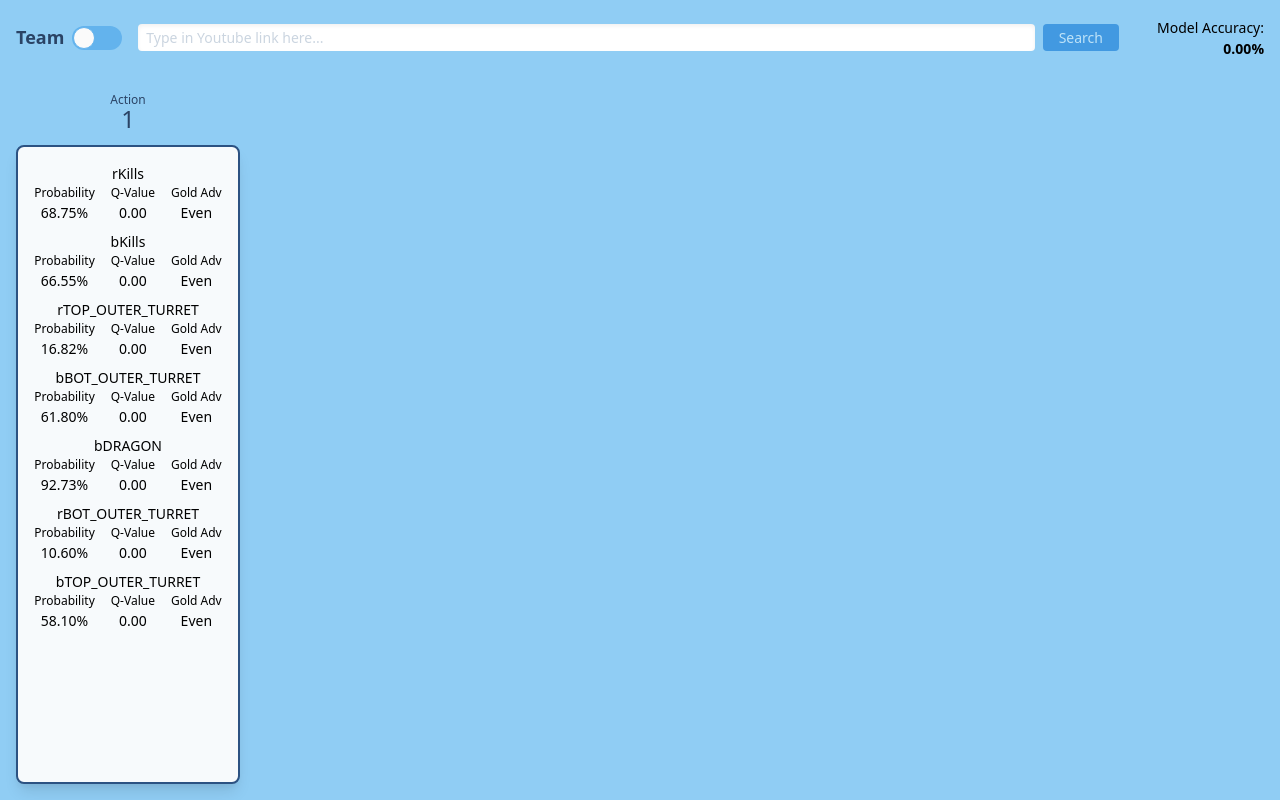
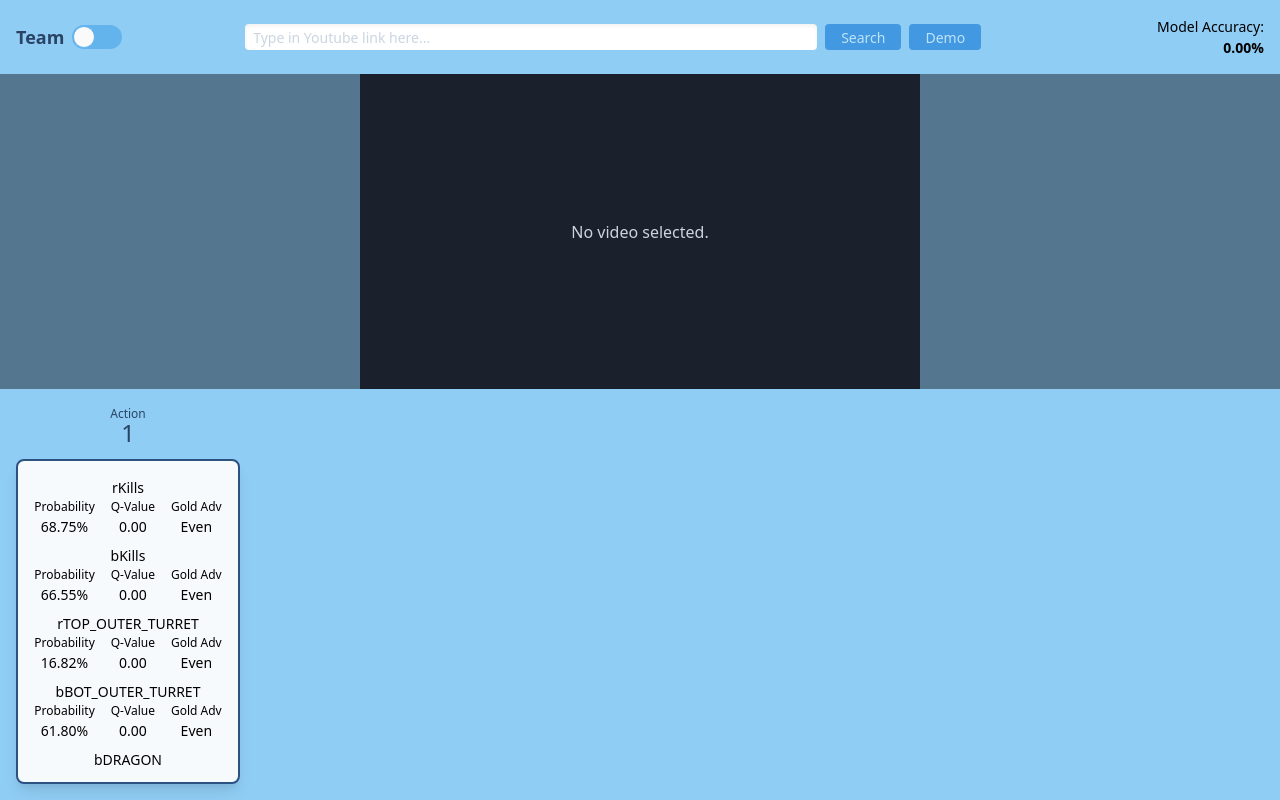
Before and after one commit to Devwulf/capstone-frontend, a React (Create React App) app: page / in a window 1280 px wide. Built offline with nearby package versions, Linux system fonts and the light colour scheme.

Commit message:
Added video player

```diff
--- a/src/components/Searchbar.tsx
+++ b/src/components/Searchbar.tsx
@@ -20,20 +20,27 @@ export default class Searchbar extends React.Component<SearchbarProps, Searchbar
     }
 
     render(): JSX.Element {
+        const demoLink = "https://youtu.be/kTewx3x6Dps";
+
         return (
             <TeamContext.Consumer>
                 {({ team }) => (
                     <SearchContext.Consumer>
                         {({ searchStr, setSearchStr, searchAction }) => (
-                            <div className="flex w-full px-4 py-2">
-                                <input className="w-full mr-2 rounded-default shadow-inner px-2 text-sm"
+                            <div className="flex w-full px-4 py-2 max-w-3xl">
+                                <input
+                                    className="w-full mr-2 rounded-default shadow-inner px-2 text-sm"
                                     placeholder="Type in Youtube link here..."
                                     value={searchStr}
                                     onChange={event => setSearchStr(event.target.value)}
                                     onSubmit={() => searchAction()} />
-                                <button className={`px-4 rounded-default text-sm ${team === Team.Blue ? "bg-blue-500 text-blue-200" : "bg-red-500 bg- text-red-200"}`}
+                                <button className={`px-4 mr-2 rounded-default text-sm ${team === Team.Blue ? "bg-blue-500 text-blue-200" : "bg-red-500 bg- text-red-200"}`}
                                     onClick={() => searchAction()}>
                                     Search
+                                </button>
+                                <button className={`px-4 rounded-default text-sm ${team === Team.Blue ? "bg-blue-500 text-blue-200" : "bg-red-500 bg- text-red-200"}`}
+                                    onClick={() => setSearchStr(demoLink)}>
+                                    Demo
                                 </button>
                             </div>
                         )}
--- /dev/null
+++ b/src/components/VideoPlayer.tsx
@@ -0,0 +1,82 @@
+import React from "react";
+import { SearchContext } from "../utils/Context";
+
+type VideoPlayerProps = {
+
+}
+
+type VideoPlayerState = {
+    embedId: string;
+    isIdValid: boolean;
+}
+
+export default class VideoPlayer extends React.Component<VideoPlayerProps, VideoPlayerState> {
+    static contextType = SearchContext;
+    private readonly WIDTH = 560;
+    private readonly HEIGHT = 315;
+    constructor(props: VideoPlayerProps) {
+        super(props);
+
+        this.state = {
+            embedId: "",
+            isIdValid: true
+        };
+
+        this.getEmbedId = this.getEmbedId.bind(this);
+    }
+
+    componentDidMount(): void {
+        this.context.addActionListener("videoPlayer", this.getEmbedId);
+    }
+
+    // Valid link formats:
+    // https://www.youtube.com/watch?v=JzeZZ3IV27Q
+    // https://youtu.be/JzeZZ3IV27Q
+    // JzeZZ3IV27Q
+    async getEmbedId(searchStr: string): Promise<void> {
+        const regex = /^(https:\/\/www.youtube.com\/watch\?v=[a-zA-Z0-9]{11})|(https:\/\/youtu.be\/[a-zA-Z0-9]{11})|([a-zA-Z0-9]{11})$/;
+        let embedId = "";
+
+        if (searchStr.match(regex))
+            embedId = searchStr.substring(searchStr.length - 11);
+
+        if (!embedId || embedId.length !== 11) {
+            this.setState({embedId: "", isIdValid: false});
+            return;
+        }
+
+        this.setState({embedId: embedId, isIdValid: true});
+    }
+
+    componentWillUnmount(): void {
+        this.context.removeActionListener("videoPlayer");
+    }
+
+    render(): JSX.Element {
+        const { embedId, isIdValid } = this.state;
+
+        return (
+            <div className="flex w-full justify-center relative">
+                <div className="absolute left-0 right-0 top-0 bottom-0 bg-gray-900 opacity-50"></div>
+                {(!embedId &&
+                    <div className="flex w-full justify-center z-10">
+                        <div className="flex items-center justify-center bg-gray-900" style={{width: this.WIDTH, height: this.HEIGHT}}>
+                            <span className="text-gray-400">{`${isIdValid ? "No video selected." : "Invalid video url or id given."}`}</span>
+                        </div>
+                    </div>
+                ) ||
+                (embedId &&
+                    <div className="z-10">
+                        <iframe width={this.WIDTH}
+                            height={this.HEIGHT}
+                            src={`https://www.youtube.com/embed/${embedId}`}
+                            frameBorder="0"
+                            allow="accelerometer; clipboard-write; encrypted-media; gyroscope; picture-in-picture"
+                            allowFullScreen
+                            title="Youtube" />
+                    </div>
+                )}
+            </div>
+        );
+    }
+}
--- a/src/pages/MainPage.tsx
+++ b/src/pages/MainPage.tsx
@@ -3,6 +3,7 @@ import Policies from "../components/Policies";
 import PolicyState from "../components/PolicyState";
 import ToggleTeam from "../components/ToggleTeam";
 import TopBar from "../components/TopBar";
+import VideoPlayer from "../components/VideoPlayer";
 import { Team } from "../models/Policies";
 import { AccuracyContext, SearchContext, TeamContext } from "../utils/Context";
 import { Action } from "../utils/Enums";
@@ -127,6 +128,7 @@ export default class MainPage extends React.Component<MainPageProps, MainPageSta
                     <SearchContext.Provider value={{searchStr: searchStr, setSearchStr: this.setSearchStr, searchAction: this.searchAction, addActionListener: this.addSearchActionListener, removeActionListener: this.removeSearchActionListener}}>
                         <div className={`transition-default duration-500 ease-in-out flex flex-col w-screen h-screen ${team === Team.Blue ? "bg-blue-300" : "bg-red-300"}`}>
                             <TopBar />
+                            <VideoPlayer />
                             <Policies />
                         </div>
                     </SearchContext.Provider>
```
